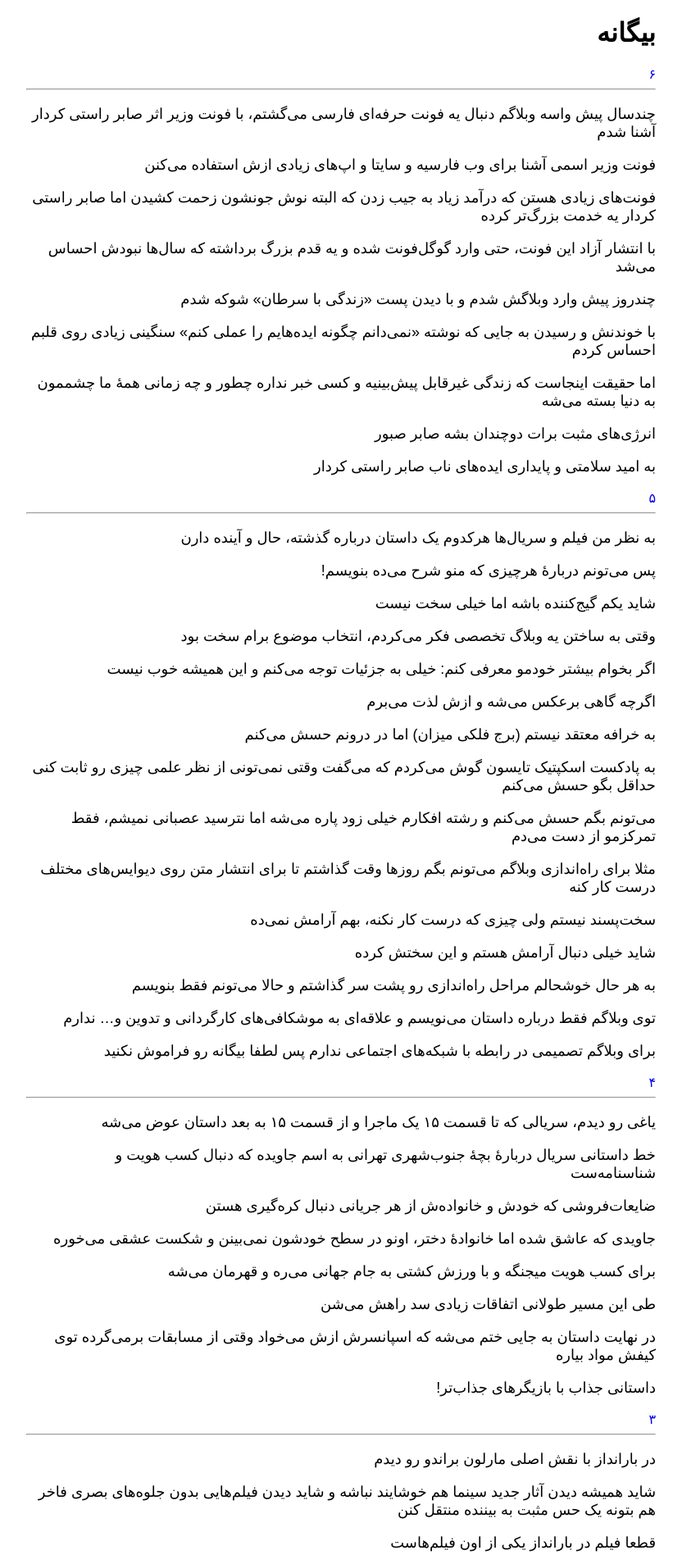
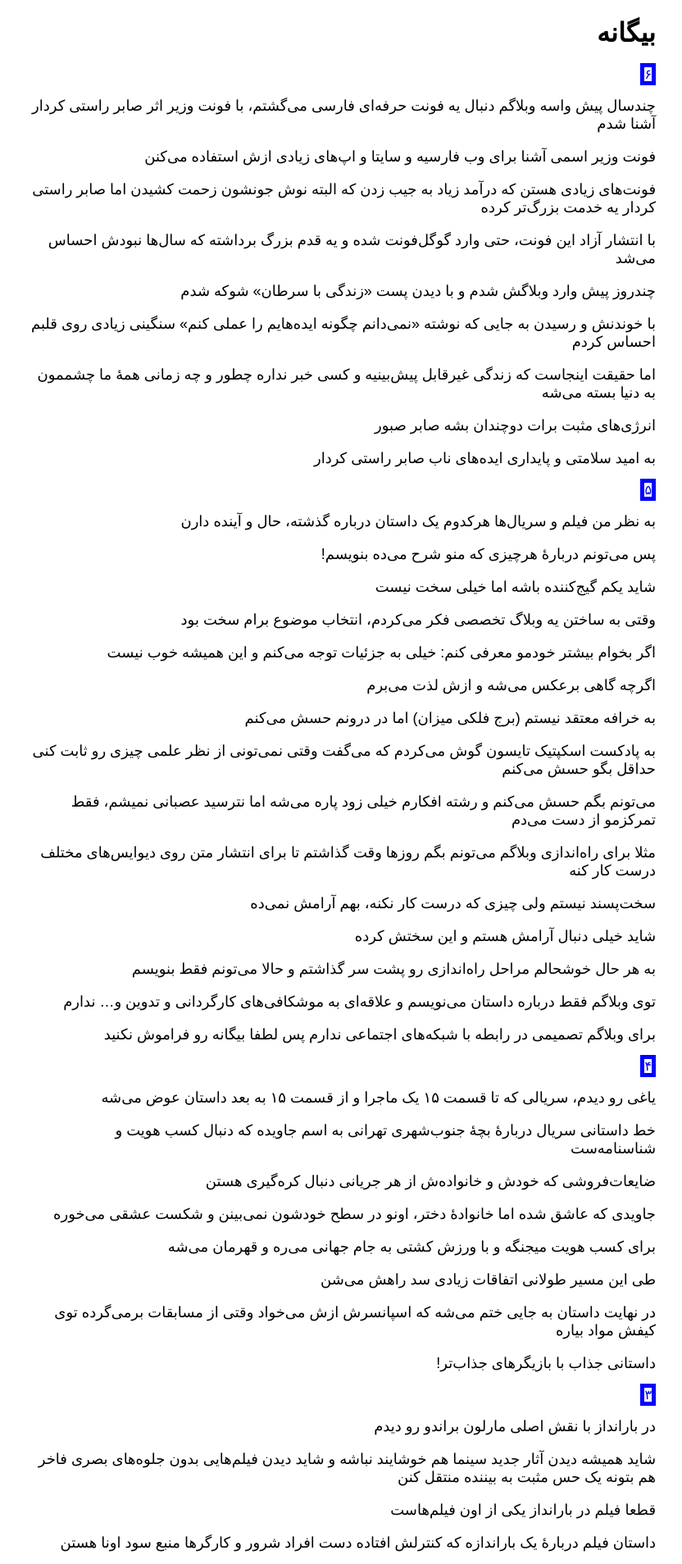
Before and after one commit to darkblog/darkblog.github.io, a Jekyll site: the page built from index.html, in a window 1280 px wide. Shown: the top 1908 px of the page at 82% size, without its empty margins (224-1056 px from the left). Built offline with Jekyll 4.4.1, drawn with Linux system fonts in a browser that asks for light colours.

Commit message:
Update index.html

```diff
--- a/index.html
+++ b/index.html
@@ -9,13 +9,12 @@
 <meta charset="utf-8">
 <meta name="viewport" content="width=device-width, initial-scale=1">
 <link rel="canonical" href="https://biganeh.com/">
-<style>body{font-family:sans-serif;margin:auto;padding:0 1.25em 0 1.25em;max-width:48em}p{font-size:large}a{text-decoration:none}article{border-style:dotted}</style>
+<style>body{font-family:sans-serif;margin:auto;padding:0 1.25em 0 1.25em;max-width:48em}p{font-size:large}a{text-decoration:none;border:thick solid blue}</style>
 </head>
 <body>
 <h1>بیگانه</h1>
 {% for post in site.posts limit:1000 %}
 <a href="{{ site.url }}{{ post.url }}">{{ post.title }}</a>
-<hr>
 {{ post.content }}
 {% endfor %}
 </body>
```
